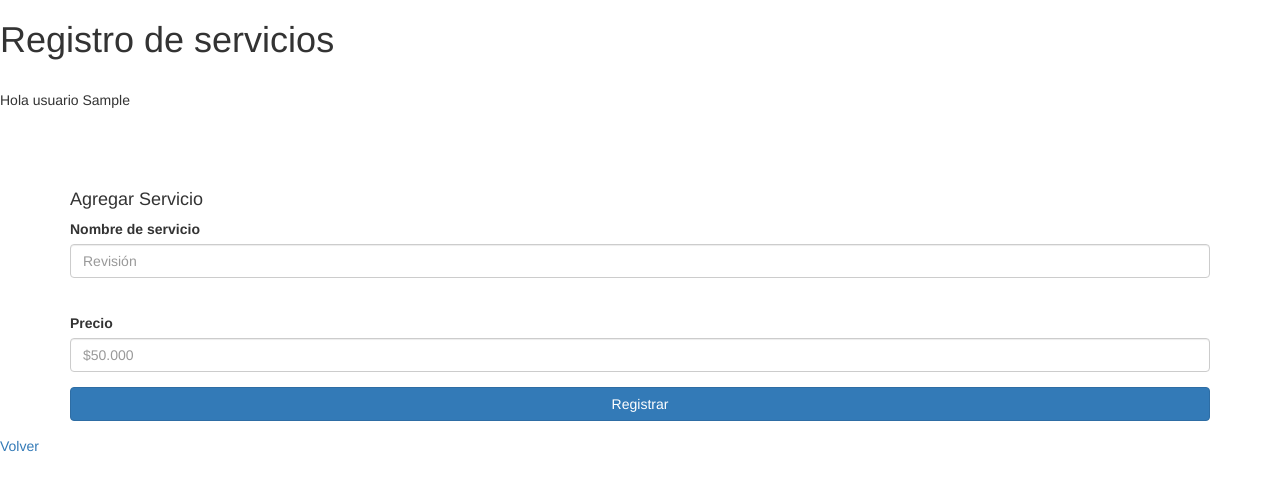
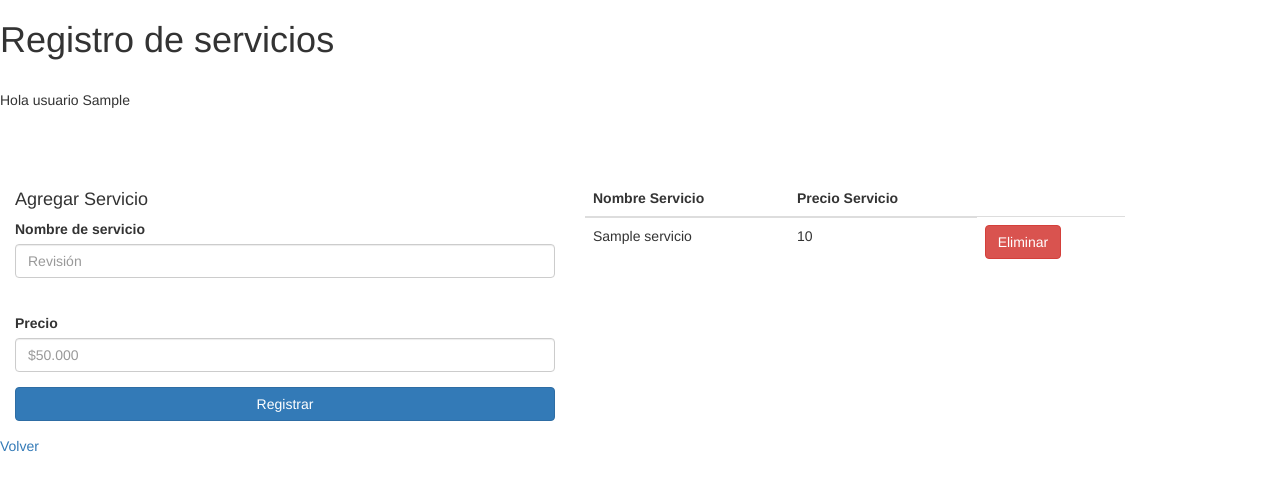
Before and after one commit to SBX01/Portafolio2k22, a Django app: page /administracion/registro_servicio/ in a window 1280 px wide. Shown: the part 52-543 px from the top of the page. Run offline with Django 4.2, Linux system fonts and the light colour scheme; a user stored in the database is signed in; tables that the repository leaves empty hold one stand-in row (values such as "Sample post"); parts of the project's set-up code (start-up, migrations or seed data) failed here and were passed over; some libraries are stand-ins or nearby versions.

Commit message:
Eliminacion de servicios y empleados

```diff
--- a/administracion/urls.py
+++ b/administracion/urls.py
@@ -8,4 +8,5 @@ urlpatterns = [
     path('tipo_empleado/', views.tipo_empleado, name='tipo_empleado'),
     path('registro_proveedor/', views.registrarProveedor, name='registro_Proveedor'),
     path('eliminarempleado/<str:rut_empleado>/', views.eliminarEmp, name='eliminarempleado'),
+    path('eliminar_servicio/<int:idServ>/', views.eliminarServicio, name='eliminar_servicio'),
 ]
--- a/administracion/views.py
+++ b/administracion/views.py
@@ -42,7 +42,7 @@ def registrar_servicio(request):
 
                 nombre = form.cleaned_data['nombre']
                 precio = form.cleaned_data['precio']
-                if Servicio.objects.filter(nombre=nombre).exists():
+                if Servicio.objects.filter(nombre=nombre.lower()).exists():
                     mensajes(request,0)
                 else:
                     salida = add_servicio(nombre.lower(),precio)
@@ -50,10 +50,18 @@ def registrar_servicio(request):
                     return redirect('registro_servicio')
         data ={
             'formulario': form,
+            'listServicios': Servicio.objects.all().filter(enuso=1)
         }
 
         return render(request,'administracion/registro_servicio.html', data)
     return redirect('home')
+
+def eliminarServicio(request,idServ):
+    serv = Servicio.objects.get(id_sevicio=idServ)
+    serv.enuso = 0
+    serv.save()
+    return redirect('registro_servicio')
+
 
 def tipo_empleado(request):
     if is_admin(request) == True:
--- a/templates/administracion/registro_servicio.html
+++ b/templates/administracion/registro_servicio.html
@@ -4,8 +4,9 @@
 <p>Hola usuario {{user.first_name}}</p>
 <br><br><br>
 
-<div class="container">
-    <h4>Agregar Servicio</h4>
+<div class="container row">
+    <div class="col-sm-6">
+        <h4>Agregar Servicio</h4>
     {% include 'includes/alerts.html'%}
     <form name="formulario" action="{% url 'registro_servicio' %}" method="post">
         {% csrf_token %}
@@ -25,6 +26,36 @@
         <!-- form-group// -->
 
     </form>
+    </div>
+    <div class="col-sm-6">
+        <table class="table">
+            <thead>
+                <tr>
+                    <th>Nombre Servicio</th>
+                    <th>Precio Servicio</th>
+                </tr>
+            </thead>
+            <tbody>
+                {% for s in listServicios %}
+                <tr>
+
+                    <td>{{s.nombre}}</td>
+                    <td>{{s.precio}}</td>
+                    <td>
+                        <button type="button" class="btn btn-danger" data-toggle="modal" data-target="#{{s.id_sevicio}}">
+                            <a style="text-decoration:none; color:white" href="{% url 'eliminar_servicio' s.id_sevicio%}">
+                            Eliminar
+                        </button>
+                    </td>
+
+                </tr>
+                {%endfor%}
+            </tbody>
+        </table>
+
+    </div>
+
+
 </div>
 <!-- === ALERTAS === -->
 <script>
```
Also changed, not shown: templates/administracion/registro_empleado.html (+2 -21 lines).
